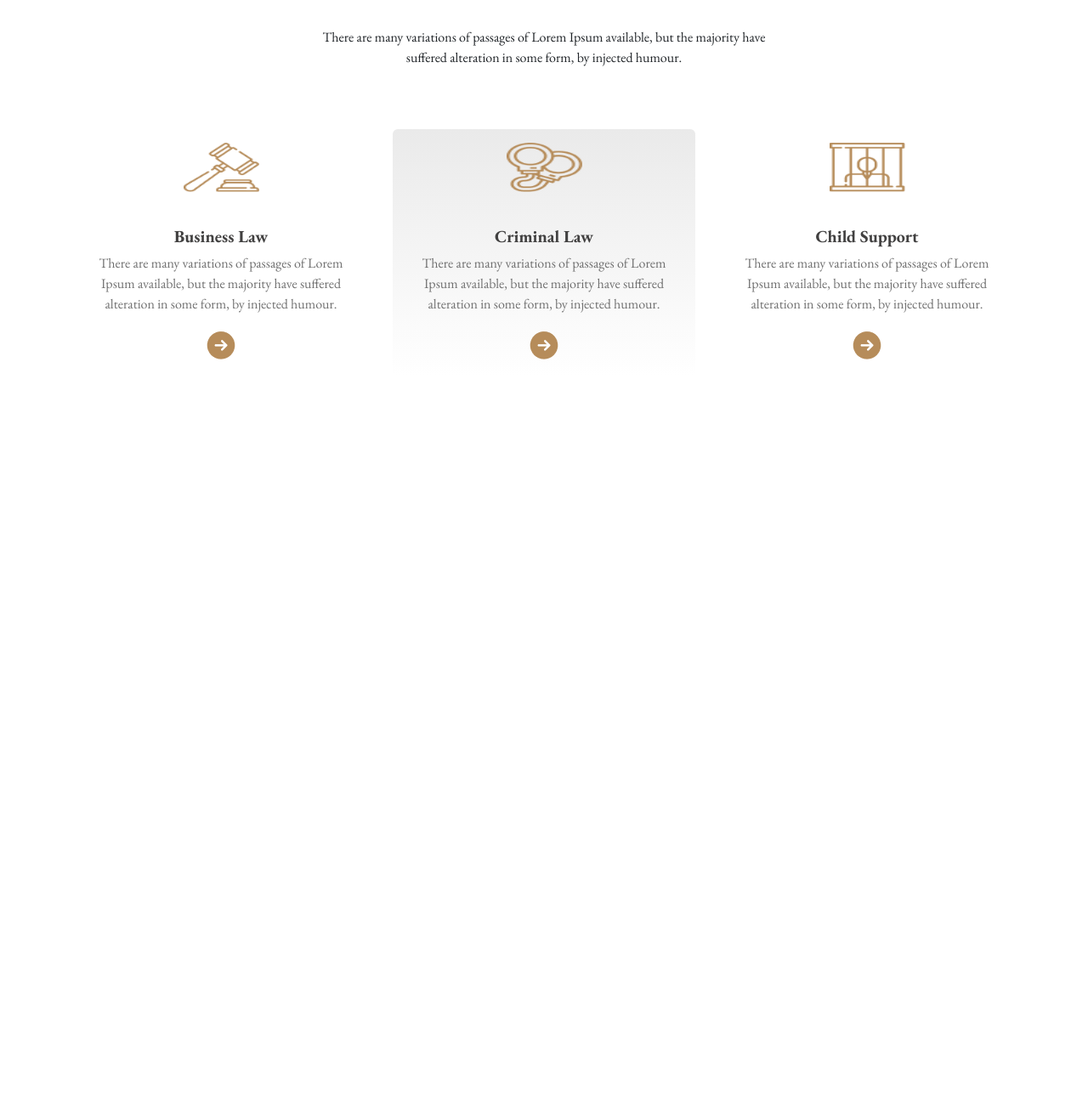
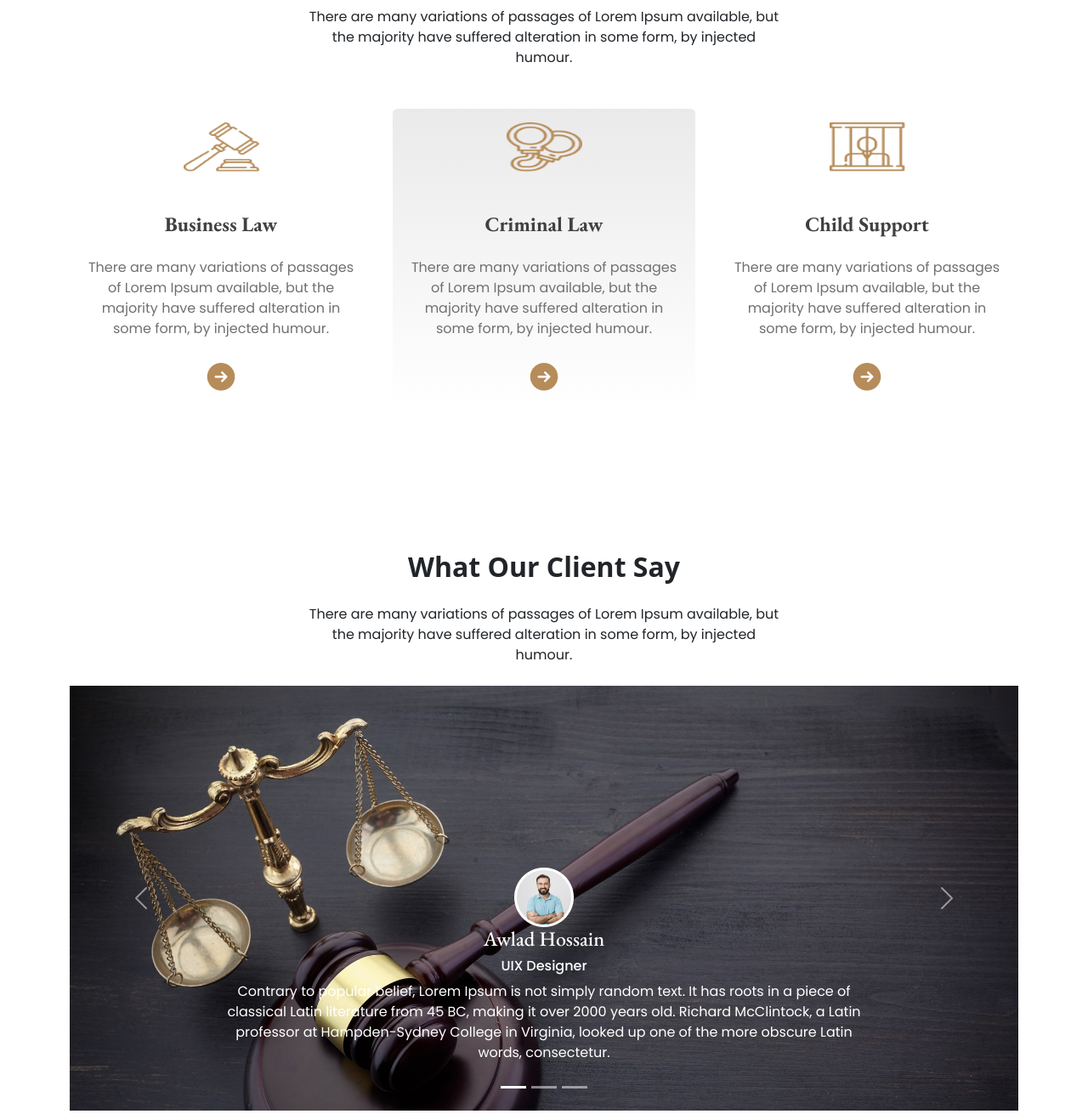
Before and after one commit to Showmandas/Justice-Bootstrap-Project, a plain HTML site: page index.html in a window 1280 px wide. Shown: the part 800-2111 px from the top of the page at 85% size. Before the commit the page ends 1363 px from the top, so only its background shows below. Drawn offline with nearby package versions, Linux system fonts and the light colour scheme.

Commit message:
complete client section

```diff
--- a/index.html
+++ b/index.html
@@ -63,29 +63,29 @@
     <!-- legal practice section  -->
     <div class="container legal text-center my-5 py-5">
         <h1 class="fs-2 fw-semibold">The Legal Practice Area</h1>
-        <p class="my-5 w-50 mx-auto">There are many variations of passages of Lorem Ipsum available, but the majority have suffered alteration in some form, by injected humour.</p>
+        <p class="my-4 w-50 mx-auto">There are many variations of passages of Lorem Ipsum available, but the majority have suffered alteration in some form, by injected humour.</p>
         <div class="card-box py-4 d-flex flex-sm-row flex-column justify-content-center align-items-center gap-4">
-            <div class="card d-flex flex-column gap-2 text-center border-0">
+            <div class="card d-flex flex-column gap-3 text-center border-0">
                 <img src="images/Group 10.png" class="img-fluid w-25 mx-auto py-3" alt="...">
                 <div class="card-body">
-                  <h5 class="card-title fw-bold">Business Law</h5>
-                  <p class="card-text">There are many variations of passages of Lorem Ipsum available, but the majority have suffered alteration in some form, by injected humour.</p>
+                  <h5 class="card-title fw-bold fs-4">Business Law</h5>
+                  <p class="card-text my-4">There are many variations of passages of Lorem Ipsum available, but the majority have suffered alteration in some form, by injected humour.</p>
                   <img src="images/Frame.png" class="img-fluid" />
                 </div>
               </div><!--/card-->
-            <div class="card d-flex flex-column gap-2 text-center border-0">
+            <div class="card d-flex flex-column gap-3 text-center border-0">
                 <img src="images/criminal.png" class="img-fluid w-25 mx-auto py-3" alt="...">
                 <div class="card-body">
-                  <h5 class="card-title fw-bold">Criminal Law</h5>
-                  <p class="card-text">There are many variations of passages of Lorem Ipsum available, but the majority have suffered alteration in some form, by injected humour.</p>
+                  <h5 class="card-title fw-bold fs-4">Criminal Law</h5>
+                  <p class="card-text my-4">There are many variations of passages of Lorem Ipsum available, but the majority have suffered alteration in some form, by injected humour.</p>
                   <img src="images/Frame.png" class="img-fluid" />
                 </div>
               </div><!--/card-->
-            <div class="card d-flex flex-column gap-2 text-center border-0">
+            <div class="card d-flex flex-column gap-3 text-center border-0">
                 <img src="images/child.png" class="img-fluid w-25 mx-auto py-3" alt="...">
                 <div class="card-body">
-                  <h5 class="card-title fw-bold">Child Support</h5>
-                  <p class="card-text">There are many variations of passages of Lorem Ipsum available, but the majority have suffered alteration in some form, by injected humour.</p>
+                  <h5 class="card-title fw-bold fs-4">Child Support</h5>
+                  <p class="card-text my-4">There are many variations of passages of Lorem Ipsum available, but the majority have suffered alteration in some form, by injected humour.</p>
                   <img src="images/Frame.png" class="img-fluid" />
                 </div>
               </div><!--/card-->
@@ -94,6 +94,63 @@
 
     </div>
     <!-- end legal practice section  -->
+
+    <!-- client section start  -->
+    <div class="container client text-center my-5 py-5">
+        <h1 class="fs-2 fw-semibold">What Our Client Say</h1>
+        <p class="my-4 w-50 mx-auto">There are many variations of passages of Lorem Ipsum available, but the majority have suffered alteration in some form, by injected humour.</p>
+        <!--Slide part-->
+        <div id="carouselExampleCaptions" class="carousel slide my-4">
+            <div class="carousel-indicators">
+              <button type="button" data-bs-target="#carouselExampleCaptions" data-bs-slide-to="0" class="active" aria-current="true" aria-label="Slide 1"></button>
+              <button type="button" data-bs-target="#carouselExampleCaptions" data-bs-slide-to="1" aria-label="Slide 2"></button>
+              <button type="button" data-bs-target="#carouselExampleCaptions" data-bs-slide-to="2" aria-label="Slide 3"></button>
+            </div>
+            <div class="carousel-inner">
+              <div class="carousel-item active slider">
+                <img src="images/slider-1.jpg" class="d-block w-100  carousel-img" alt="...">
+                <div class="carousel-caption slide_caption d-none d-md-block">
+                    <img src="images/Ellipse 1.png" alt="">
+                    <h3>Awlad Hossain</h3>
+                  <h5>UIX Designer</h5>
+                  <p>Contrary to popular belief, Lorem Ipsum is not simply random text. It has roots in a piece of classical Latin literature from 45 BC, making it over 2000 years old. Richard McClintock, a Latin professor at Hampden-Sydney College in Virginia, looked up one of the more obscure Latin words, consectetur.</p>
+                </div>
+              </div>
+              <div class="carousel-item slider">
+                <img src="images/slider-2.jpg" class="d-block w-100" alt="...">
+                <div class="carousel-caption d-none d-md-block">
+                    <img src="images/Ellipse 1.png" alt="">
+                    <h3>Awlad Hossain</h3>
+                  <h5>UIX Designer</h5>
+                  <p>Contrary to popular belief, Lorem Ipsum is not simply random text. It has roots in a piece of classical Latin literature from 45 BC, making it over 2000 years old. Richard McClintock, a Latin professor at Hampden-Sydney College in Virginia, looked up one of the more obscure Latin words, consectetur.</p></div>
+              </div>
+              <div class="carousel-item slider">
+                <img src="images/slider-3.jpg" class="d-block w-100" alt="...">
+                <div class="carousel-caption d-none d-md-block">
+                    <img src="images/Ellipse 1.png" alt="">
+                    <h3>Awlad Hossain</h3>
+                  <h5>UIX Designer</h5>
+                  <p>Contrary to popular belief, Lorem Ipsum is not simply random text. It has roots in a piece of classical Latin literature from 45 BC, making it over 2000 years old. Richard McClintock, a Latin professor at Hampden-Sydney College in Virginia, looked up one of the more obscure Latin words, consectetur.</p></div>
+              </div>
+            </div>
+            <button class="carousel-control-prev" type="button" data-bs-target="#carouselExampleCaptions" data-bs-slide="prev">
+              <span class="carousel-control-prev-icon" aria-hidden="true"></span>
+              <span class="visually-hidden">Previous</span>
+            </button>
+            <button class="carousel-control-next" type="button" data-bs-target="#carouselExampleCaptions" data-bs-slide="next">
+              <span class="carousel-control-next-icon" aria-hidden="true"></span>
+              <span class="visually-hidden">Next</span>
+            </button>
+          </div>
+          <!--/end slide part-->
+    </div>
+    <!--/end client section-->
+
+
+
+
+
+
     <script src="https://cdn.jsdelivr.net/npm/bootstrap@5.3.0-alpha1/dist/js/bootstrap.bundle.min.js" integrity="sha384-w76AqPfDkMBDXo30jS1Sgez6pr3x5MlQ1ZAGC+nuZB+EYdgRZgiwxhTBTkF7CXvN" crossorigin="anonymous"></script>
   </body>
 </html>
--- a/style.css
+++ b/style.css
@@ -73,11 +73,23 @@ height: 90px;
 }
 .card-text{
     color: var(--dark-3);
-    /* font-size: 1rem; */
+    font-family: var(--font-poppins);
+    font-size: 1rem;
 
 }
 
-
+/* client part style  */
+.slider{
+    height: 500px;
+}
+.slide_caption > h3{
+font-family: var(--font-garmond);
+font-size: 1.5rem;
+}
+.slide_caption h5,p{
+    font-family: var(--font-poppins);
+    font-size: 1rem;
+}
 /* responsive code  */
 /* for mobile  */
 @media screen and (max-width:576px){
```
Also changed, not shown: images/Ellipse 1.png (added).
